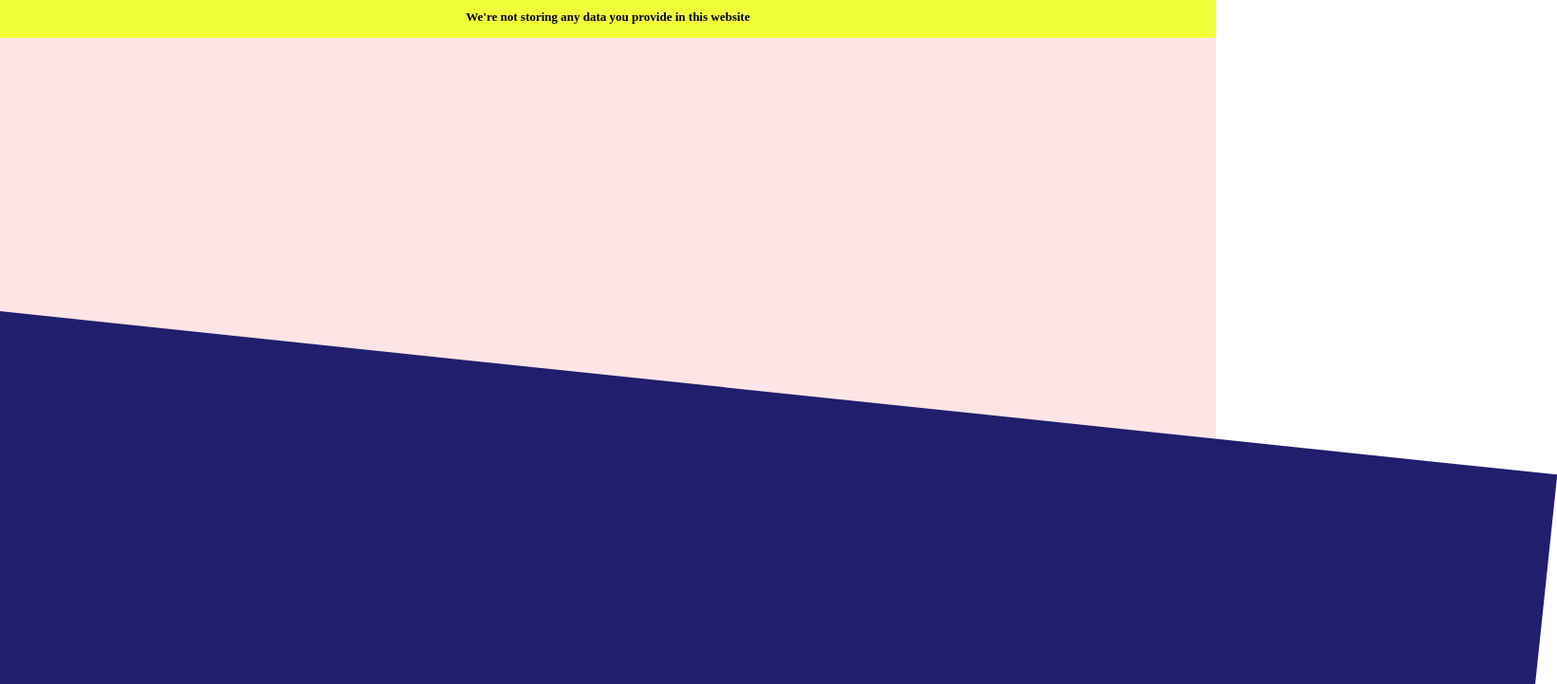
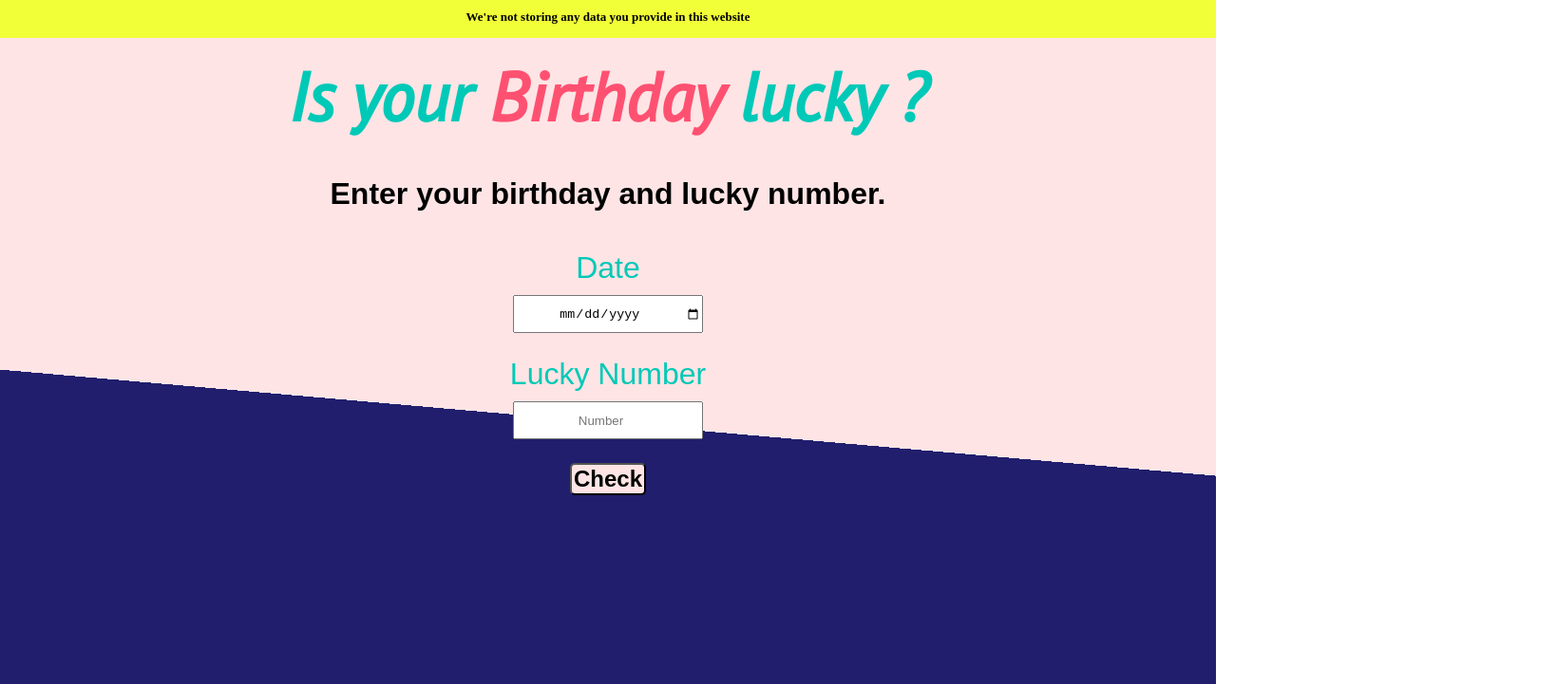
Before and after one commit to dcs-soni/is-your-birthday-lucky, a plain HTML site: page index.html in a window 1280 px wide. Shown: the top 721 px of the page at 95% size, 1639 px wide, since content can reach past the window. Drawn offline with Linux system fonts and the light colour scheme; a web font is replaced by a local one.

Commit message:
style: add style to page

```diff
--- a/index.html
+++ b/index.html
@@ -12,11 +12,22 @@
       <p>We're not storing any data you provide in this website</p>
     </section>
 
-    <section class="upper-container">
 
-      <input type="date" min="1950-01-01" max="2021-12-31" placeholder="dd-mm-yyyy"></input>
+    <section class="container">
+      <h1 class="heading">Is your <span class="birthday-heading">Birthday</span> lucky ?</h1>
+      <h2 class="sub-heading">Enter your birthday and lucky number.</h2>
 
-      <section class="lower-container"></section>
+      <label class="birthday-label" for="date">Date</label>
+      <input class="birthday" type="date" name="begin" min="1950-01-01" max="2021-12-31" placeholder="dd-mm-yyyy"></input>
+
+      <label class="lucky-number-label" for="lucky-number">Lucky Number</label>
+      <input class="lucky-number" type="number" placeholder="Number"></input>
+
+      <button class="check-button" >Check</button>
+
     </section>
+
+
+    <script src="app.js"></script>
   </body>
 </html>
--- a/style.css
+++ b/style.css
@@ -1,19 +1,27 @@
+@import url('https://fonts.googleapis.com/css2?family=Mandali&family=PT+Sans:ital@1&display=swap');
+
+:root {
+    --dark-blue: #211E6D;
+    --pink: #FEE4E5;
+    --teal: #00C9B7;
+}
+
 * {
     margin: 0;
     padding: 0;
     box-sizing: border-box;
 }
 
-html {
+html, body{
     margin: 0;
-    overflow: hidden;
     width: 100vw;
+    height: 100vh;
+    overflow-y: hidden;
+    overflow-x: hidden;
 }
 
 body {
-    margin: 0;
-    padding: 0;
-    overflow: hidden;
+    background: linear-gradient(5deg, var(--dark-blue) 45%, var(--pink) 35%);
 }
 
 .alert {
@@ -27,27 +35,58 @@ body {
     font-weight: bold;
 }
 
-.upper-container {
-    height: 100vh;
-    width: 100vw;
-    background-color:#FEE4E5; /*#CCCCCC*/
-    /* position: relative; */
+
+.container {
+    display: flex;
+    flex-direction: column;
+    align-items: center;
+    margin-top: 55px;
 }
 
-.lower-container {
-    position: absolute;
-    height: 155vh;
-    width: 130vw;
-    top: 410px;
-    left: -85px;
-    background-color: #211E6D; /*#F9FAFC*/
-    transform: rotate(6deg);
+.heading {
+    font-size: 9vmin;
+    font-family: 'PT Sans', sans-serif;
+    color: var(--teal);
 }
 
+.birthday-heading {
+    color: #FE5171;
+}
+
+.sub-heading {
+    font-size: 4vmin;
+    margin-top: 3%;
+    margin-bottom: 1rem;
+    font-family: 'Mandali', sans-serif;
+}
+
+.birthday-label, .lucky-number-label, .check-button {
+    margin-top: 25px;
+    margin-bottom: 10px;
+    font-size: 4vmin;
+}
+
+.birthday-label, .lucky-number-label {
+    color: var(--teal);
+    font-family: 'Mandali', sans-serif;
+}
+
+.birthday, .lucky-number {
+    width: 25vh;
+    height: 5vh;
+    text-align: center;
+}
+
+.check-button {
+    font-size: 3vmin;
+    border-radius: 5px;
+    width: 10vh;
+    font-weight: bold;
+    padding: 1px;
+    background-color: var(--pink);
+    /* color: var(--teal); */
+    font-family: 'Mandali', sans-serif;
+    cursor: pointer;
 
 
-@media only screen and  (min-width: 700px) {
-    body {
-        overflow: hidden;
-    }
 }
```
